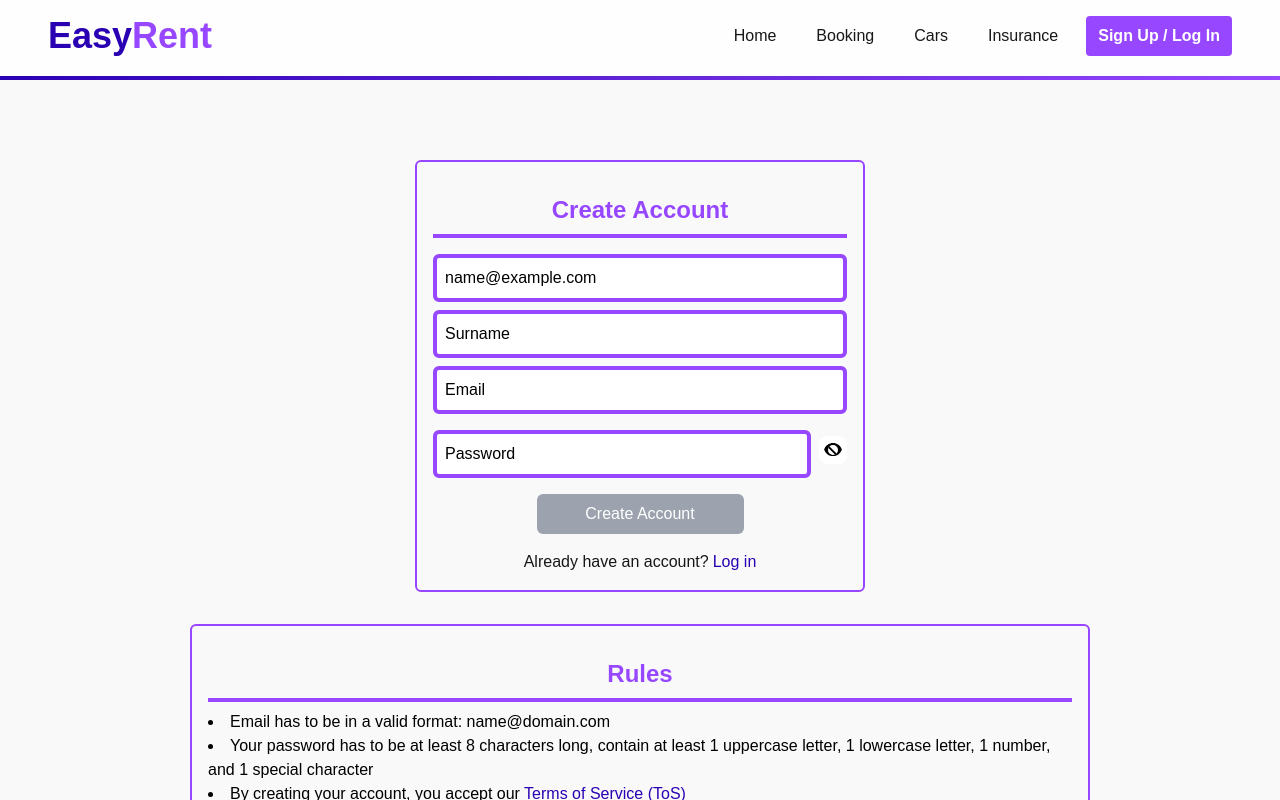
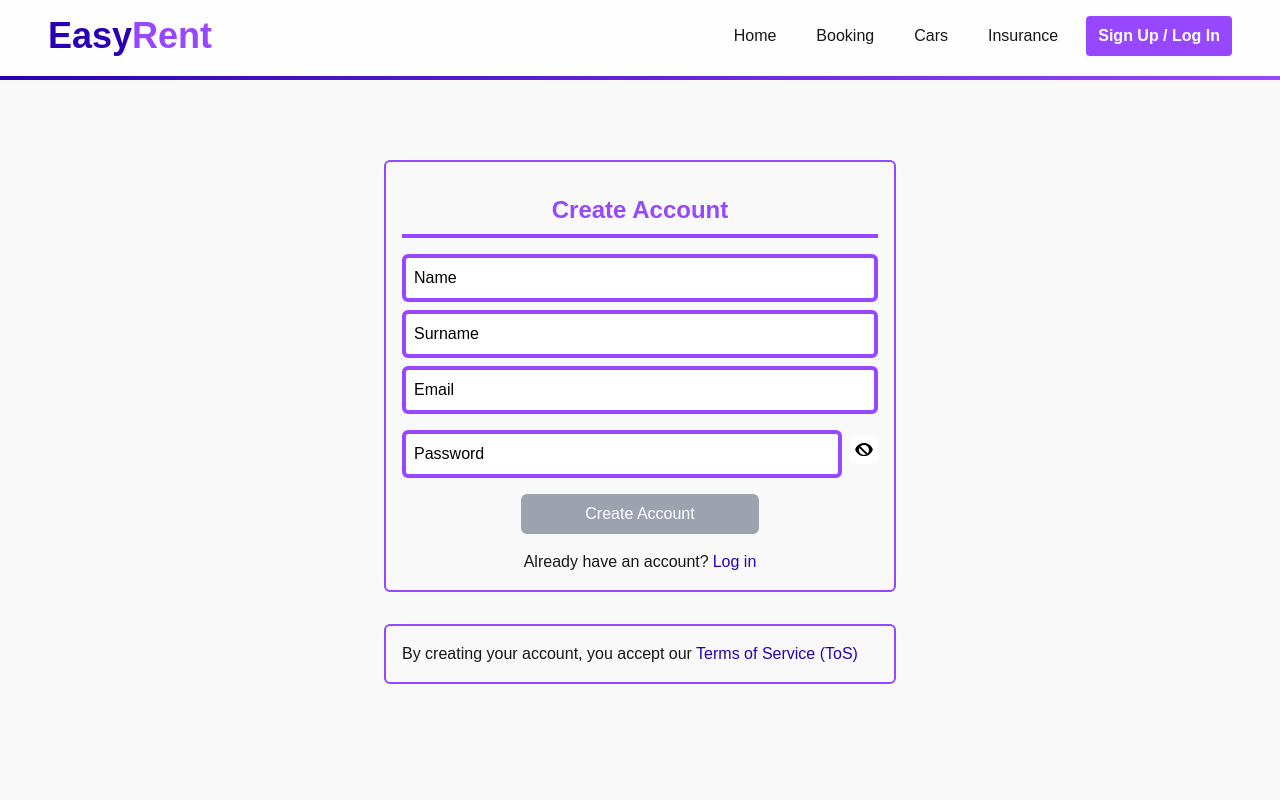
Before and after one commit to mjuric05/HCL-2024-2025, a Next.js app in the folder source/: page /sign_in_and_log_in in a window 1280 px wide. Both pictures are taken after typing "name@example.com", "Sample123" into the empty fields and a click on the button "Create account". Shown: the top 800 px of the page. Built offline with nearby package versions, Linux system fonts and the light colour scheme.

Commit message:
Input validation and error displaying

```diff
--- a/source/src/app/sign_in_and_log_in/page.tsx
+++ b/source/src/app/sign_in_and_log_in/page.tsx
@@ -16,11 +16,19 @@ export default function SignInAndLogInPage() {
         password: ""
     });
     const [displayLogin, setDisplayLogin] = useState(true);
+    const [validateInputs, setValidateInputs] = useState({
+        email: true,
+        password: true,
+        firstName: true,
+        lastName: true
+    });
 
     const titleh2ClassName = "text-[#9747FF] text-3xl md:text-4xl font-semibold mt-4 text-center";
     const titleh3ClassName = "text-[#9747FF] text-2xl font-semibold mt-4 text-center";
-    const inputClassName = "mt-2 p-2 border-4 border-[#9747FF] rounded-md w-full text-black placeholder-black";
+    const inputClassName = "mt-2 p-2 border-4 rounded-md w-full text-black placeholder-black";
     const frameClassName = "border-2 border-[#9747FF] rounded-md p-4";
+    const borderNormal = "border-[#9747FF]";
+    const borderError = "border-red-500"; // check if color is ok
 
     const handleCreateAccountChange = (e: React.ChangeEvent<HTMLInputElement>) => {
         const { name, value } = e.target;
@@ -44,7 +52,7 @@ export default function SignInAndLogInPage() {
     };
 
     const isValidPassword = (password: string) => {
-        const passwordRegex = /^(?=.*[a-z])(?=.*[A-Z])(?=.*\d)(?=.*[@$!%*?&])[A-Za-z\d@$!%*?&]{8,}$/;
+        const passwordRegex = /^(?=.*[a-z])(?=.*[A-Z])(?=.*\d)(?=.*[^A-Za-z\d])[A-Za-z\d\S]{8,}$/;
         return passwordRegex.test(password);
     };
 
@@ -81,25 +89,34 @@ export default function SignInAndLogInPage() {
 
     return (
         <main className="flex min-h-screen flex-col items-center p-4 pt-24 md:p-10 md:pt-28">
-            <div className="flex flex-col md:flex-row justify-center w-full md:w-3/4 mt-8 space-y-8 md:space-y-0 md:space-x-8 mx-auto">
-                {displayLogin ? (
+            <div className="flex flex-col md:flex-row justify-center w-full md:w-3/4 max-w-lg mt-8 space-y-8 md:space-y-0 md:space-x-8 mx-auto">
+                {displayLogin ? ( // Display Login or Create Account
                     // Log In
-                    <div className={`w-full md:w-1/2 ${frameClassName}`}>
+                    <div className={`w-full ${frameClassName}`}>
                         <h3 className={titleh3ClassName}>Log In</h3>
                         <hr className="border-[#9747FF] my-2" style={{ borderWidth: "2px" }} />
                         <input
                             type="email"
                             name="email"
                             placeholder="Email"
-                            className={inputClassName}
-                            onChange={handleLoginChange}
+                            className={`${inputClassName} ${validateInputs.email ? borderNormal : borderError}`}
+                            onChange={(e) => {
+                                handleLoginChange(e);
+                                setValidateInputs((prev) => ({
+                                    ...prev,
+                                    email: isValidEmail(e.target.value)
+                                }));
+                            }}
                         />
+                        {!validateInputs.email && (
+                            <p className="text-red-500 text-sm">Email address needs to be of a valid format: user@domain.com</p>
+                        )}
                         <div className="flex items-center mt-2">
                             <input
                                 type={showPasswordLogin ? "text" : "password"}
                                 name="password"
                                 placeholder="Password"
-                                className={inputClassName}
+                                className={`${inputClassName} ${borderNormal}`}
                                 onChange={handleLoginChange}
                             />
                             <button
@@ -136,37 +153,71 @@ export default function SignInAndLogInPage() {
                     </div>
                 ) : (
                     // Create Account
-                    <div className={`w-full md:w-1/2 ${frameClassName}`}>
+                    <div>
+                        <div className={`w-full ${frameClassName}`}>
                             <h3 className={titleh3ClassName}>Create Account</h3>
                             <hr className="border-[#9747FF] my-2" style={{ borderWidth: "2px" }} />
                             <input
                                 type="text"
                                 name="name"
                                 placeholder="Name"
-                            className={inputClassName}
-                            onChange={handleCreateAccountChange}
+                                className={`${inputClassName} ${validateInputs.firstName ? borderNormal : borderError}`}
+                                onChange={(e) => {
+                                    handleCreateAccountChange(e);
+                                    setValidateInputs((prev) => ({
+                                        ...prev,
+                                        firstName: e.target.value.trim() !== ""
+                                    }));
+                                }}
                             />
+                            {!validateInputs.firstName && (
+                                <p className="text-red-500 text-sm">Name cannot be empty</p>
+                            )}
                             <input
                                 type="text"
                                 name="surname"
                                 placeholder="Surname"
-                            className={inputClassName}
-                            onChange={handleCreateAccountChange}
+                                className={`${inputClassName} ${validateInputs.lastName ? borderNormal : borderError}`}
+                                onChange={(e) => {
+                                    handleCreateAccountChange(e);
+                                    setValidateInputs((prev) => ({
+                                        ...prev,
+                                        lastName: e.target.value.trim() !== ""
+                                    }));
+                                }}
                             />
+                            {!validateInputs.lastName && (
+                                <p className="text-red-500 text-sm">Surname cannot be empty</p>
+                            )}
                             <input
                                 type="email"
                                 name="email"
                                 placeholder="Email"
-                            className={inputClassName}
-                            onChange={handleCreateAccountChange}
+                                className={`${inputClassName} ${validateInputs.email ? borderNormal : borderError}`}
+                                onChange={(e) => {
+                                    handleCreateAccountChange(e);
+                                    setValidateInputs((prev) => ({
+                                        ...prev,
+                                        email: isValidEmail(e.target.value)
+                                    }));
+                                }}
                             />
+                            {!validateInputs.email && (
+                                <p className="text-red-500 text-sm">Email address needs to be of a valid format: user@domain.com</p>
+                            )}
                             <div className="flex items-center mt-2">
                                 <input
                                     type={showPasswordCreate ? "text" : "password"}
                                     name="password"
                                     placeholder="Password"
-                                className={inputClassName}
-                                onChange={handleCreateAccountChange}
+                                    className={`${inputClassName} ${validateInputs.password ? borderNormal : borderError}`}
+                                    onChange={(e) => {
+                                        handleCreateAccountChange(e);
+                                        setValidateInputs((prev) => ({
+                                            ...prev,
+                                            password: isValidPassword(e.target.value)
+                                        }));
+                                    }}
                                 />
                                 <button
                                     type="button"
@@ -176,6 +227,9 @@ export default function SignInAndLogInPage() {
                                     {showPasswordCreate ? EyeOpenIcon : EyeClosedIcon}
                                 </button>
                             </div>
+                            {!validateInputs.password && (
+                                <p className="text-red-500 text-sm">Password must be at least 8 characters long, contain an uppercase letter, a lowercase letter, a number, and a special character.</p>
+                            )}
                             <div className="flex justify-center mt-4">
                                 <button
                                     type="button"
@@ -200,20 +254,7 @@ export default function SignInAndLogInPage() {
                                 </button>
                             </div>
                         </div>
-                )}
-            </div>
-
-            {/* Rules */}
-            <div className={`w-full md:w-3/4 mt-8 ${frameClassName}`}>
-                <h3 className={titleh3ClassName}>Rules</h3>
-                <hr className="border-[#9747FF] my-2" style={{ borderWidth: "2px" }} />
-                <ul className="list-disc list-inside text-black dark:text-white">
-                    <li>Email has to be in a valid format: name@domain.com</li>
-                    <li>
-                        Your password has to be at least 8 characters long, contain at least 1
-                        uppercase letter, 1 lowercase letter, 1 number, and 1 special character
-                    </li>
-                    <li>
+                        <div className={`w-full mt-8 ${frameClassName}`}>
                             By creating your account, you accept our{" "}
                             <a
                                 href="https://wary-bay-791.notion.site/Easy-Rent-ToS-162708c272668094ad94f550eff684f0?pvs=4"
@@ -223,8 +264,9 @@ export default function SignInAndLogInPage() {
                             >
                                 Terms of Service (ToS)
                             </a>
-                    </li>
-                </ul>
+                        </div>
+                    </div>
+                )}
             </div>
         </main>
     );
```
Lines whose indentation alone changed are shown as unchanged.
